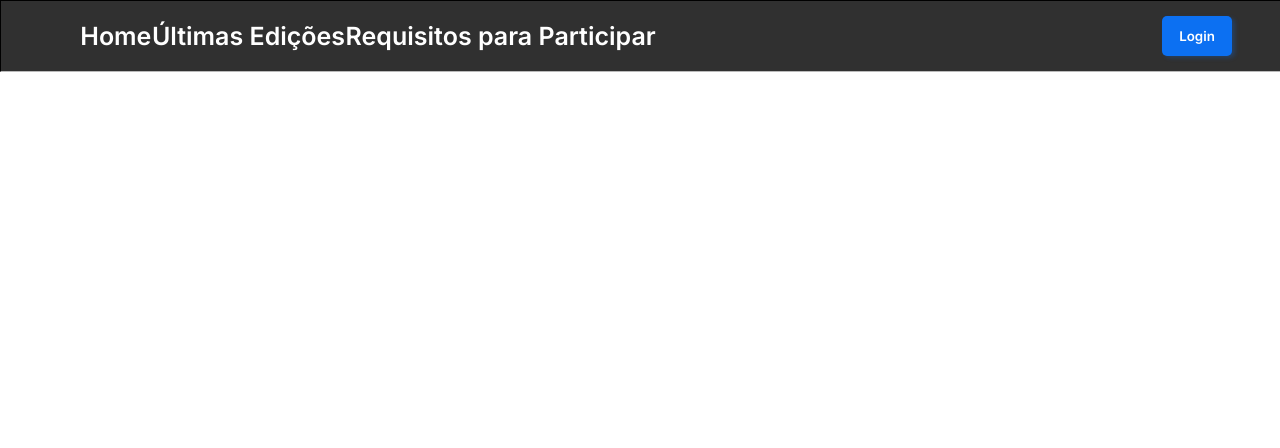
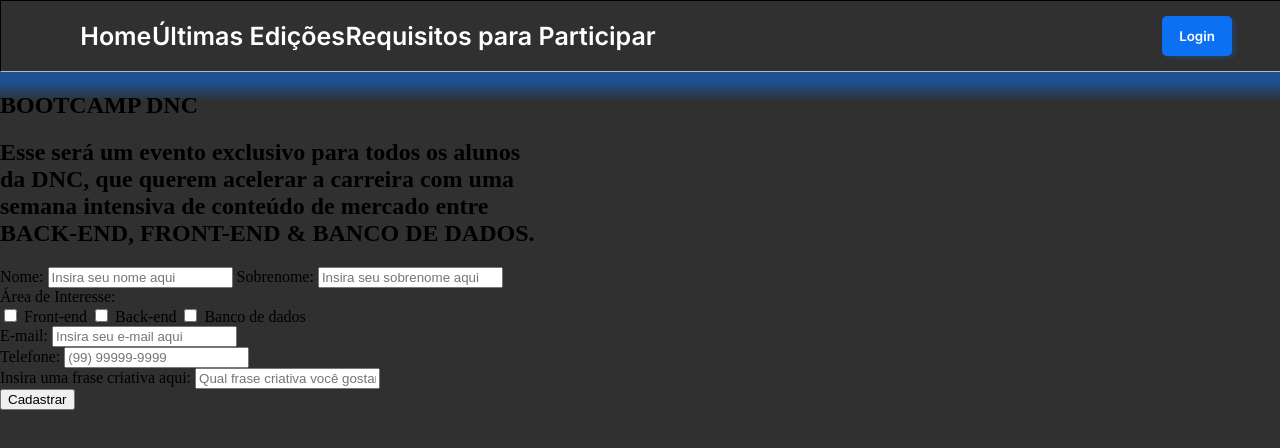
Before and after one commit to NandaMelooo/projeto-captacao-bootcamp, a plain HTML site: page index.html in a window 1280 px wide. Shown: the top 448 px of the page. Drawn offline with Linux system fonts and the light colour scheme.

Commit message:
Ajustes do formulário sem estilização ainda

```diff
--- a/index.html
+++ b/index.html
@@ -23,5 +23,59 @@
       </div>
       <button>Login</button>
     </nav>
+
+    <!--Informações Bootcamp com degrade de fundo-->
+
+    <section>
+      <header>
+        <h1>BOOTCAMP DNC</h1>
+        <h2>
+          Esse será um evento exclusivo para todos os alunos <br />
+          da <b>DNC</b>, que querem <span class="text-highlight">acelerar a carreira</span> com uma <br />
+          semana intensiva de conteúdo de mercado entre <br />
+          <span class="text-highlight"></span>BACK-END, FRONT-END & BANCO DE DADOS.</span>
+        </h2>
+      </header>
+      <form action="">
+        <div class="form-group">
+            <label for="">Nome:</label>
+            <input type="text" placeholder="Insira seu nome aqui">
+            <label for="">Sobrenome:</label>
+            <input type="text" placeholder="Insira seu sobrenome aqui">
+        </div>
+
+        <div class="form-group">
+            <label>Área de Interesse:</label>
+            <div class="checkbox-itens">
+                <input type="checkbox" value="front">
+                <label>Front-end</label>
+
+                <input type="checkbox" value="back">
+                <label>Back-end</label>
+
+                <input type="checkbox" value="data">
+                <label>Banco de dados</label>
+            </div>
+        </div>
+
+
+        <div class="form-group">
+            <label>E-mail:</label>
+            <input type="email" placeholder="Insira seu e-mail aqui" required>
+        </div>
+
+        <div class="form-group">
+            <label>Telefone:</label>
+            <input type="text" placeholder="(99) 99999-9999" required>
+        </div>
+
+        <div class="form-group">
+            <label>Insira uma frase criativa aqui:</label>
+            <input type="text" placeholder="Qual frase criativa você gostaria de falar? :)" required>
+        </div>
+
+        <input type="submit" value="Cadastrar">
+      </form>
+    </section>
   </body>
 </html>
--- a/style.css
+++ b/style.css
@@ -1,6 +1,13 @@
 body {
   margin: 0%;
   padding: 0%;
+  background: linear-gradient(
+      180deg,
+      rgba(12, 112, 242, 0.5) 19.91%,
+      rgba(12, 112, 242, 0) 24.84%
+    ),
+    #303030;
+  background-repeat: no-repeat;
 }
 
 /*Menu Superior*/
@@ -49,3 +56,6 @@ body {
 #menu_link a:hover {
   color: #cccccc;
 }
+
+/*.text-highlight {
+}*/
```
